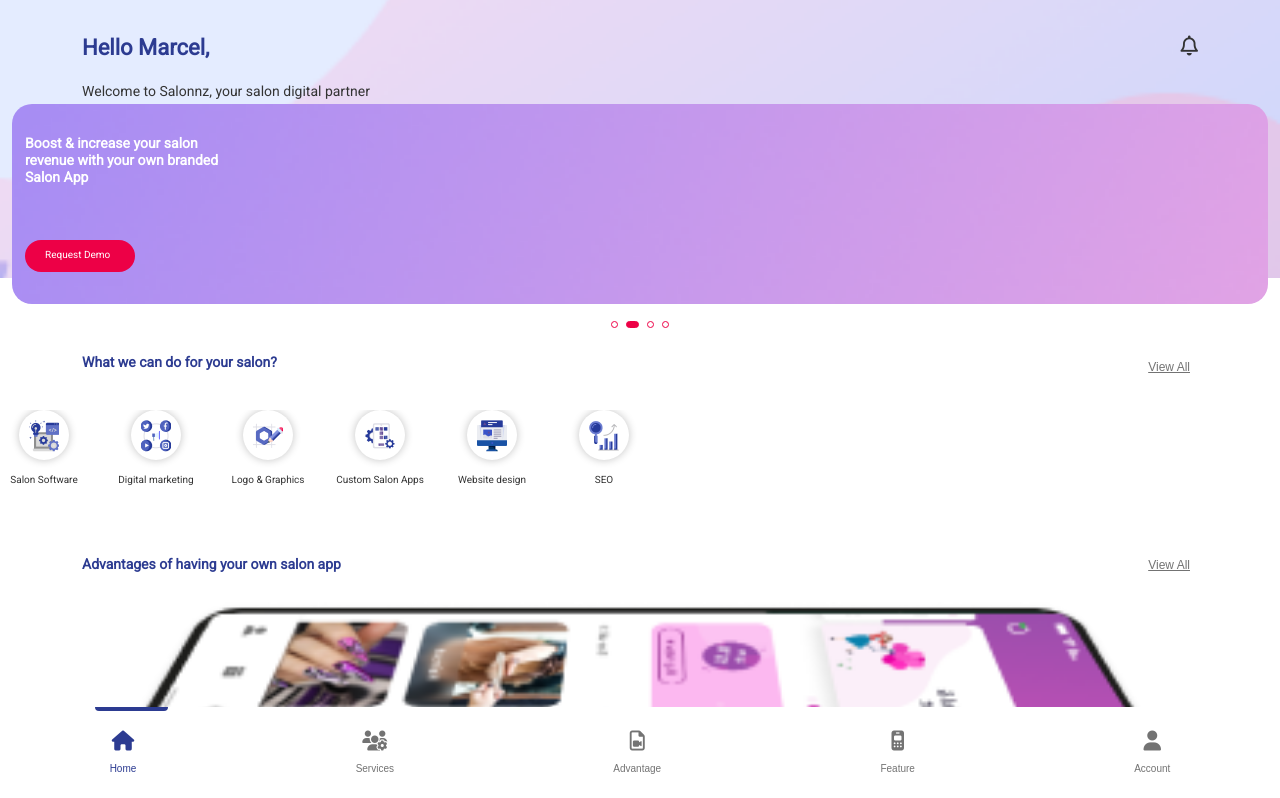
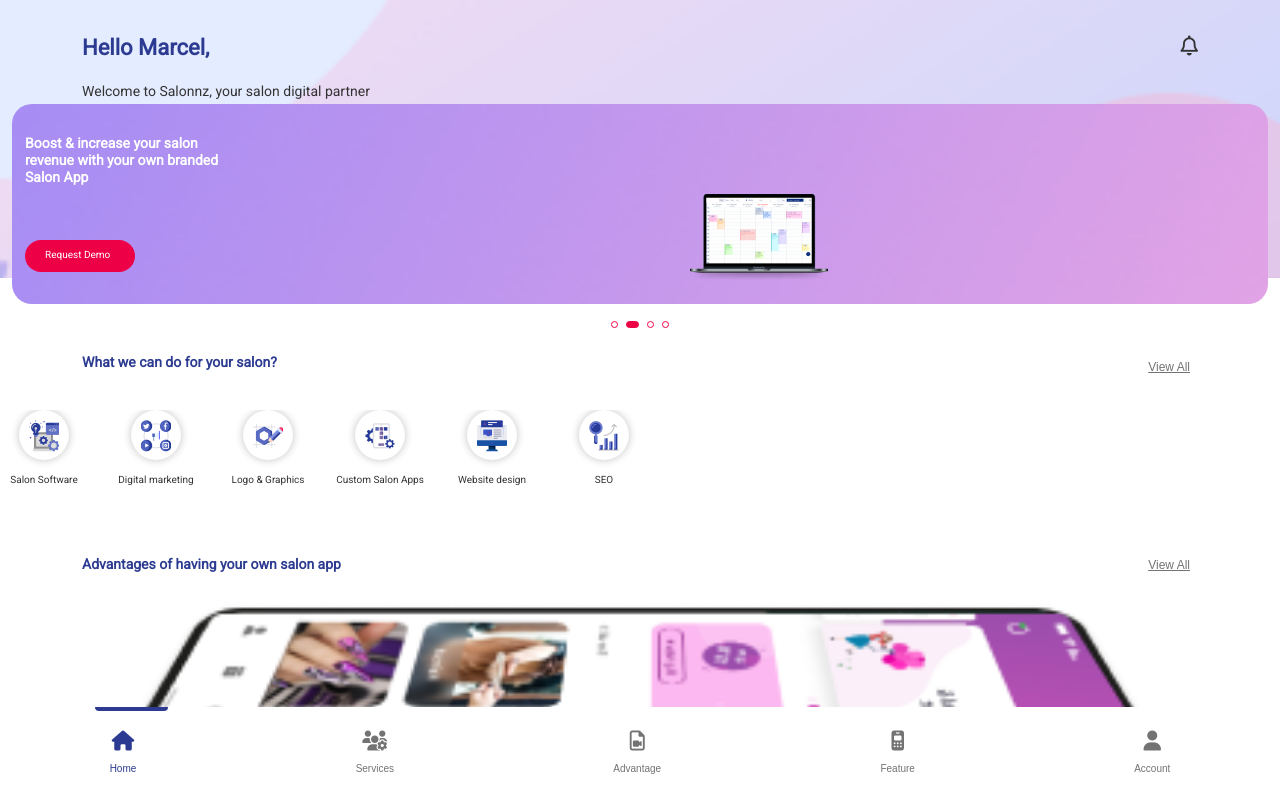
Before and after one commit to indrajeet-tellis/salon, a Nuxt app: page / in a window 1280 px wide. Shown: the top 798 px of the page. Built offline with nearby package versions, Linux system fonts and the light colour scheme; a web font is replaced by a local one.

Commit message:
added img

```diff
--- a/pages/index.vue
+++ b/pages/index.vue
@@ -258,7 +258,9 @@
                   <div
                     class="right w-25 position-absolute"
                     style="left: 54%; bottom: 7%"
-                  ></div>
+                  >
+                    <img src="/assets/bItem.png" />
+                  </div>
                 </div>
               </div>
             </swiper-slide>
```
